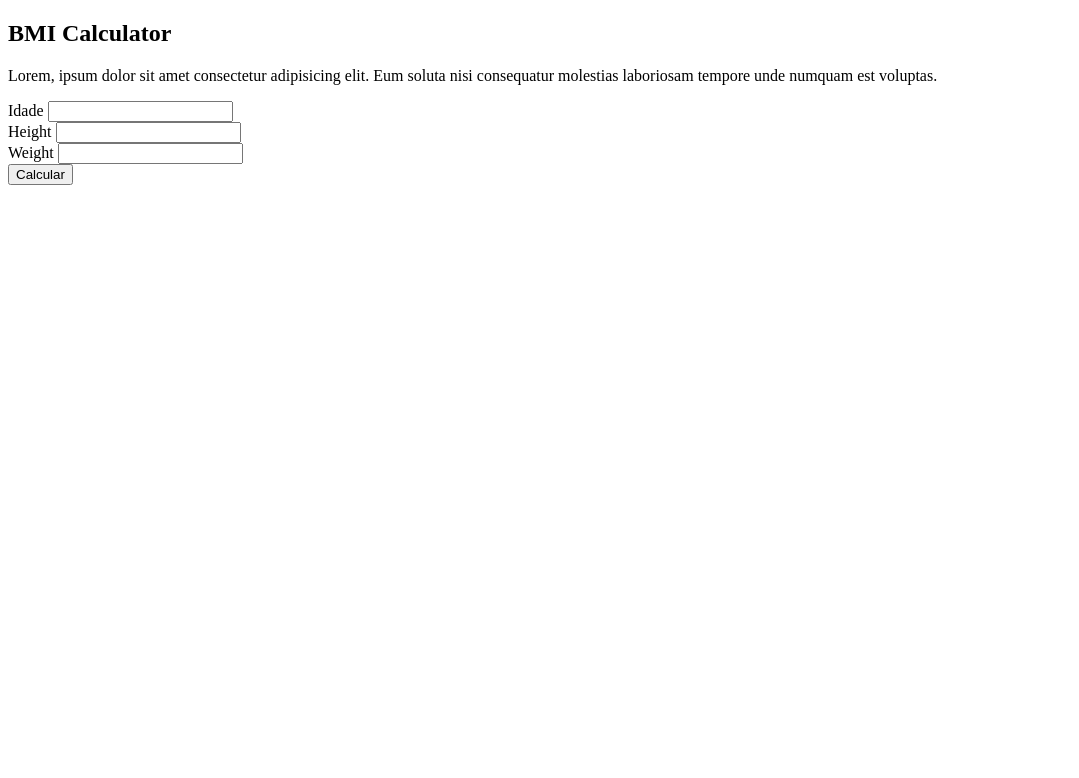
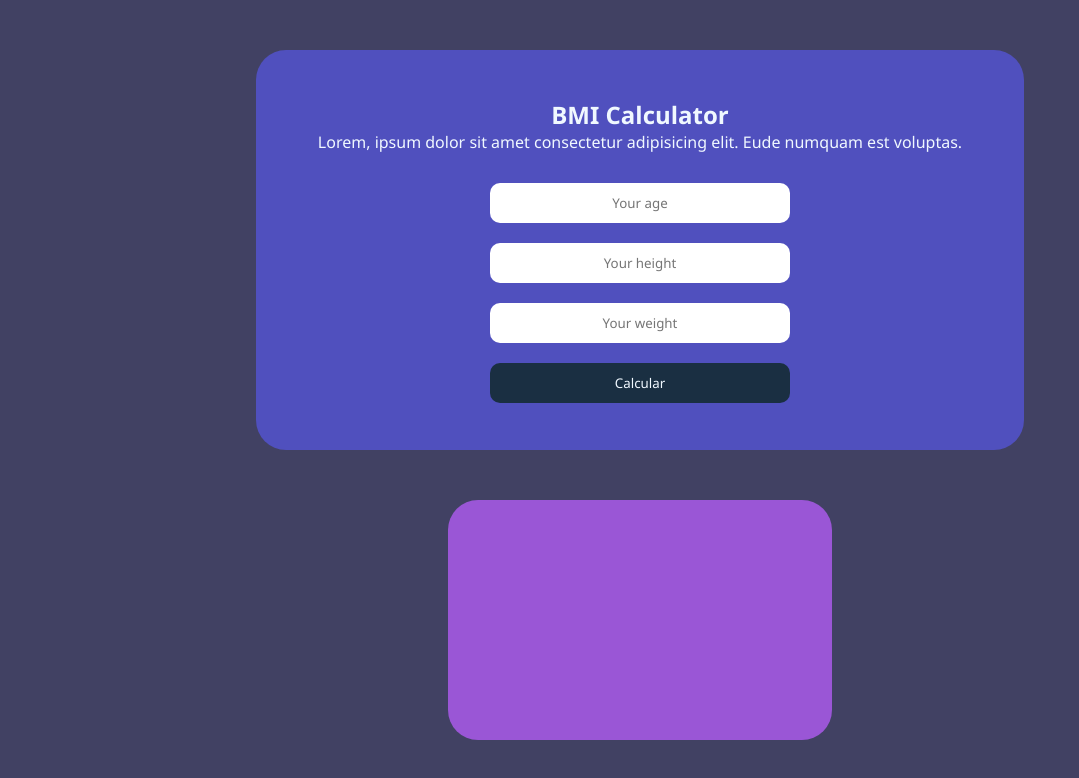
Before and after one commit to marciodosanjos/bmi-calculator, a plain HTML site: page index.html in a window 1280 px wide. Shown: the whole page, without its empty margins (0-1079 px from the left). Drawn offline with Linux system fonts and the light colour scheme.

Commit message:
first css style elements

```diff
--- a/index.html
+++ b/index.html
@@ -5,6 +5,7 @@
     <meta charset="UTF-8">
     <meta http-equiv="X-UA-Compatible" content="IE=edge">
     <meta name="viewport" content="width=device-width, initial-scale=1.0">
+    <link rel="stylesheet" href="styles.css">
     <title>BMI Calculator</title>
 
 </head>
@@ -14,33 +15,31 @@
         <div class="intro">
             <h2>BMI Calculator</h2>
             <p>Lorem, ipsum dolor sit amet consectetur adipisicing elit.
-                Eum soluta nisi consequatur molestias laboriosam tempore unde numquam est voluptas.</p>
+                Eude numquam est voluptas.</p>
         </div>
 
         <div class="calculator">
             <form action="" method="get" id="form">
 
                 <div>
-                    <label for="age">Idade</label>
-                    <input type="text" id="age" name="age" />
+                    <label for="age"></label>
+                    <input type="text" id="age" name="age" placeholder="Your age" />
                 </div>
                 <div>
-                    <label for="height">Height</label>
-                    <input type="text" id="height" name="height" />
+                    <label for="height"></label>
+                    <input type="text" id="height" name="height" placeholder="Your height" />
                 </div>
                 <div id="peso">
-                    <label for="weight">Weight</label>
-                    <input type="text" id="weight" name="weight" />
+                    <label for="weight"></label>
+                    <input type="text" id="weight" name="weight" placeholder="Your weight" />
                 </div>
                 <div id="button">
                     <button id="button" type="submit">Calcular</button>
                 </div>
             </form>
         </div>
-
-        <div id="result"></div>
     </div>
-
+    <div id="result"></div>
     <script type="text/javascript" src="script.js"></script>
 </body>
 
--- a/script.js
+++ b/script.js
@@ -16,7 +16,7 @@ submit.onsubmit = function (e) {
 
         if (campo === "") {
             let h2 = document.createElement("h2");
-            h2.innerHTML = `Type your ${campo}`;
+            h2.innerHTML = `Type your $`;
             document.getElementById("result").appendChild(h2);
         }
     }
--- /dev/null
+++ b/styles.css
@@ -0,0 +1,85 @@
+* {
+    box-sizing: border-box;
+    margin: 0;
+    padding: 0;
+    scroll-behavior: smooth;
+    font-family: 'Segoe UI', Tahoma, Geneva, Verdana, sans-serif;
+    color: aliceblue;
+}
+
+body {
+    background-color: rgb(65, 65, 99);
+    display: flex;
+    flex-direction: column;
+    justify-content: center;
+    align-items: center;
+}
+
+.content {
+    height: 50vh;
+    width: 60vw;
+    display: flex;
+    flex-direction: column;
+    justify-content: center;
+    align-items: center;
+    gap: 30px;
+    padding: 50px;
+    margin: 50px;
+    background-color: rgb(80, 80, 190);
+    border-radius: 30px;
+}
+
+.intro {
+    background-color: rgb(80, 80, 190);
+    display: flex;
+    flex-direction: column;
+    justify-content: center;
+    align-items: center;
+    text-align: center;
+}
+
+.calculator {
+    display: flex;
+    flex-direction: column;
+    justify-content: center;
+}
+
+form {
+    display: flex;
+    flex-direction: column;
+    gap: 20px;
+    justify-content: center;
+}
+
+
+input {
+    width: 300px;
+    height: 40px;
+    -moz-box-sizing: border-box;
+    box-sizing: border-box;
+    text-align: center;
+    color: aliceblue;
+    border-radius: 10px;
+    border-style: none;
+}
+
+button {
+    justify-content: center;
+    width: 300px;
+    height: 40px;
+    border-radius: 10px;
+    border-style: none;
+    background-color: rgb(26, 47, 66);
+}
+
+#result {
+    display: flex;
+    flex-flow: column wrap;
+    align-items: center;
+    align-content: center;
+    justify-content: center;
+    background-color: rgb(154, 86, 214);
+    border-radius: 30px;
+    height: 30vh;
+    width: 30vw;
+}
```
